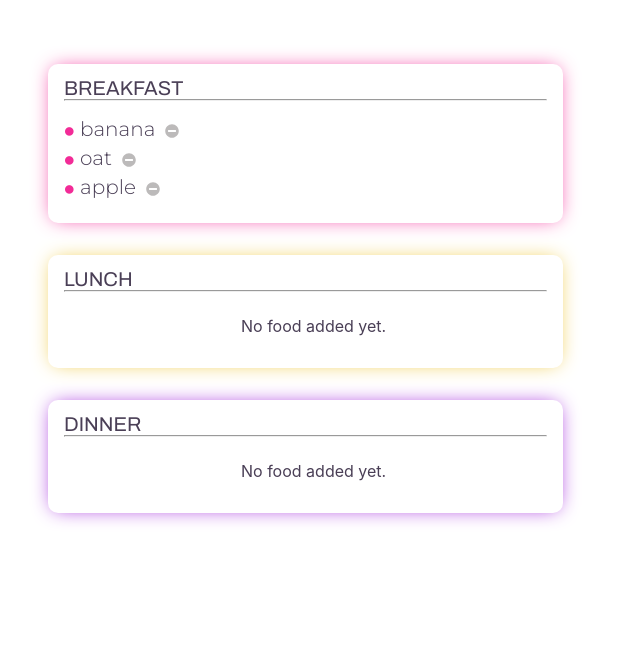
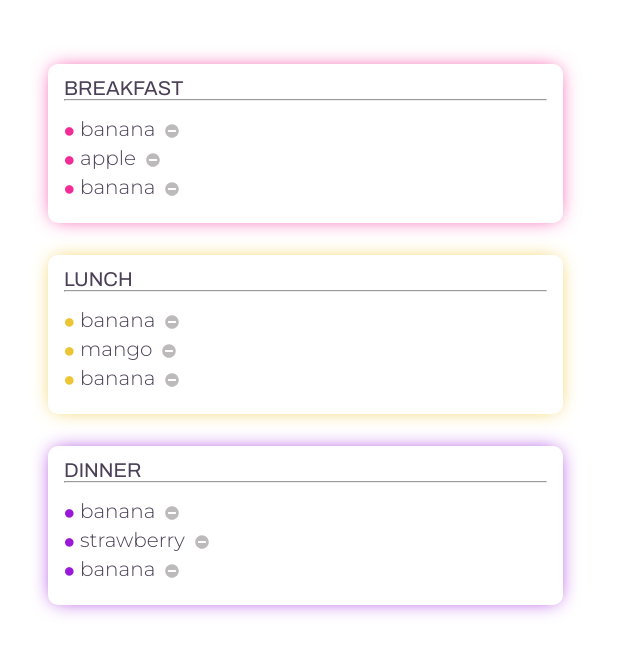
Before and after one commit to denizerisen/get-that-nutrition, a React (Create React App) app: page / in a window 1280 px wide. Shown: the top 654 px of the page, without its empty margins (0-640 px from the left). Built offline with nearby package versions, Linux system fonts and the light colour scheme.

Commit message:
made meal a functional component

```diff
--- a/package.json
+++ b/package.json
@@ -9,7 +9,8 @@
     "gulp": "^4.0.2",
     "react": "^16.9.0",
     "react-dom": "^16.9.0",
-    "react-scripts": "3.1.2"
+    "react-scripts": "3.1.2",
+    "react-transition-group": "^4.3.0"
   },
   "scripts": {
     "start": "react-scripts start",
--- a/src/components/meals/Meals.js
+++ b/src/components/meals/Meals.js
@@ -1,40 +1,42 @@
 import React, { Component } from 'react'
-import { FontAwesomeIcon } from '@fortawesome/react-fontawesome'
-import { faMinusCircle } from '@fortawesome/free-solid-svg-icons'
+
 import Meal from './components/Meal'
 export default class Meals extends Component {
+    state={
+        breakfast: [
+            {id: 1, name:'banana'},
+            {id: 2, name:'apple'},
+            {id: 3, name:'banana'},
+        ],
+        lunch: [
+            {id: 1, name:'banana'},
+            {id: 2, name:'mango'},
+            {id: 3, name:'banana'},
+        ],
+        dinner: [
+            {id: 1, name:'banana'},
+            {id: 2, name:'strawberry'},
+            {id: 3, name:'banana'},
+        ]
+    }
     render() {
-        //will request the array from api later on
-        let breakfast=['banana','oat','apple'];
-        let lunch = [];
-        let breakfastList = breakfast.map(function(food,index){
-            return <React.Fragment>
-                    <li key={index}>
-                        {food}
-                        <FontAwesomeIcon icon={faMinusCircle} />
-                    </li>
-                    </React.Fragment>
-        })
-        let lunchList = lunch.map(function(food,index){
-            return <li key={index}>{food}</li>
-        })
-        console.log(lunchList);
+
         return (
             <div>
                 <Meal
                     styleName="meal__wrapper--pink"
                     meal="breakfast"
-                    foodList={breakfastList}
+                    foods={this.state.breakfast}
                 />
                 <Meal
                     styleName="meal__wrapper--yellow"
                     meal="lunch"
-                    foodList={lunchList}
+                    foods={this.state.lunch}
                 />
                 <Meal
                     styleName="meal__wrapper--purple"
                     meal="dinner"
-                    foodList={lunchList}
+                    foods={this.state.dinner}
                 />
             </div>
         )
--- a/src/components/meals/components/Meal.js
+++ b/src/components/meals/components/Meal.js
@@ -1,22 +1,28 @@
 import React, { Component } from 'react'
+import { FontAwesomeIcon } from '@fortawesome/react-fontawesome'
+import { faMinusCircle } from '@fortawesome/free-solid-svg-icons'
 
-export default class Meal extends Component {
-    constructor(props){
-        super(props);
-        this.state={
-            length: this.props.foodList.length
-        }
-    }
-    render() {
-
-        return (
-            <div className={this.props.styleName + " meal__wrapper"}>
-                <h2>{this.props.meal}</h2>
+const Meal = ({foods,meal,styleName }) => {
+    const foodList = foods ? (
+        foods.map(function(food){
+            return <React.Fragment>
+                    <li key={food.id}>
+                        {food.name}
+                        <FontAwesomeIcon icon={faMinusCircle} />
+                    </li>
+                    </React.Fragment>
+        })
+    ):(
+       <p>No food added yet.</p>
+    )
+    return(
+        <div className={styleName + " meal__wrapper"}>
+                <h2>{meal}</h2>
                 <hr/>
                 <ul className="food__list">
-                    {this.state.length===0 ? <p>No food added yet.</p> : this.props.foodList}
+                {foodList}
                 </ul>
             </div>
-        )
-    }
+    )
 }
+export default Meal;
```
Also changed, not shown: 1 other file (tests, documents, lock files or other folders).
